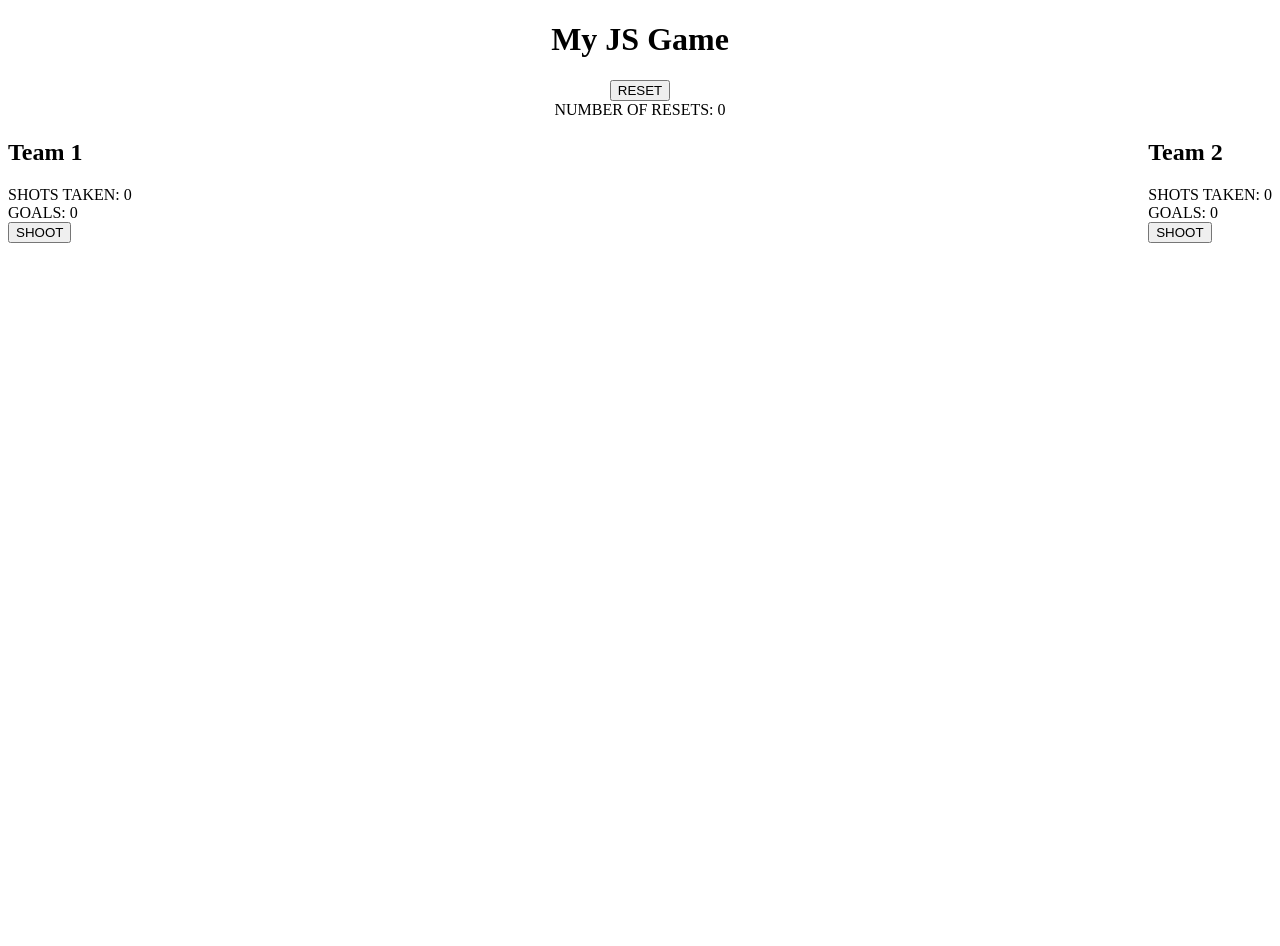
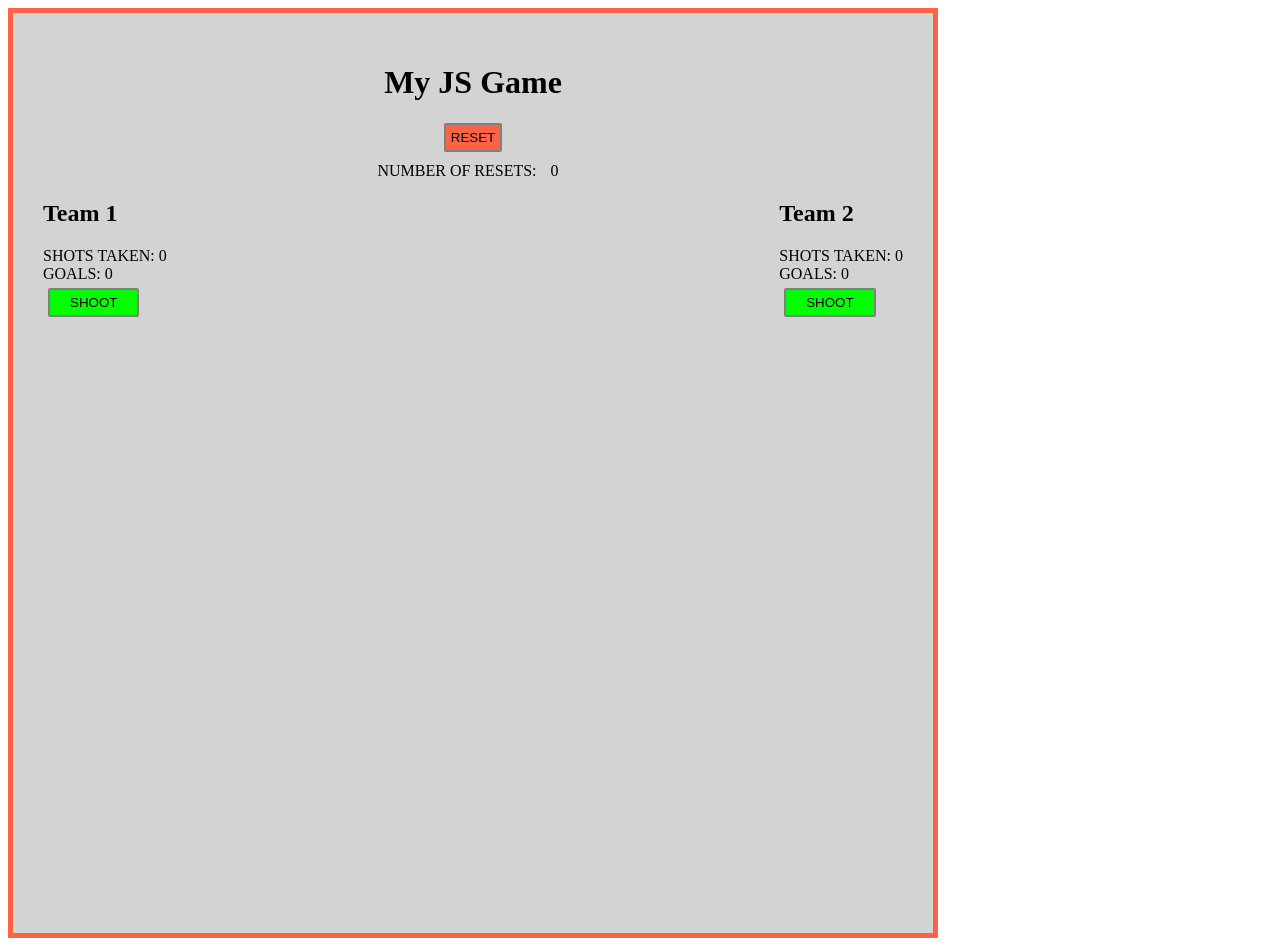
Before and after one commit to mabartosz55/js_sports_game, a plain HTML site: page index.html in a window 1280 px wide. Before the commit the page ends 800 px from the top, so only its background shows below. Drawn offline with Linux system fonts and the light colour scheme.

Commit message:
revised with color

```diff
--- a/assets/css/style.css
+++ b/assets/css/style.css
@@ -1,3 +1,31 @@
+#outercontainer {
+    border: 5px solid tomato;
+    background-color: lightgray;
+    max-width: 860px;
+    height: 860px;
+    padding: 30px;
+}
+
+#teamone-shoot-button, #teamtwo-shoot-button {
+    background-color: lime;
+    border: 2px solid gray;
+    border-radius: 2px;
+    padding: 5px 20px;
+    margin: 5px
+}
+
+#reset-button {
+    background-color: tomato;
+    border: 2px solid gray;
+    border-radius: 2px;
+    padding: 5px;
+    margin-bottom: 10px;
+}
+
+#num-resets {
+    margin: 10px;
+}
+
 .hide {
     display: none;
 }
--- a/assets/javascript/game.js
+++ b/assets/javascript/game.js
@@ -13,7 +13,6 @@ teamoneShootButton.addEventListener("click", function () {
     console.log(randomNumberVar)
     if (randomNumberVar > 0.5) {
         teamOneGoals.innerHTML = Number(teamOneGoals.innerHTML) + 1;
-    } else {
     }
 
 })
@@ -24,7 +23,6 @@ teamtTWOShootButton.addEventListener("click", function () {
     console.log(randomNumberVar)
     if (randomNumberVar > 0.5) {
         teamTWOGoals.innerHTML = Number(teamTWOGoals.innerHTML) + 1;
-    } else {
     }
 
 })
--- a/index.html
+++ b/index.html
@@ -1,10 +1,16 @@
 <!DOCTYPE html>
 <html>
+
 <head>
     <title>JS Game Challenge</title>
     <link rel="stylesheet" href="./assets/css/style.css">
 </head>
+
 <body>
+    <div id="outercontainer">
+
+        <div id="container">
+        </div>
         <div>
             <h1>My JS Game</h1>
             <div id="reset-container">
@@ -39,7 +45,10 @@
             <div class="clear"></div>
         </div>
 
+    </div>
+
 
     <script src="./assets/javascript/game.js"></script>
 </body>
+
 </html>
```
Lines whose indentation alone changed are shown as unchanged.
